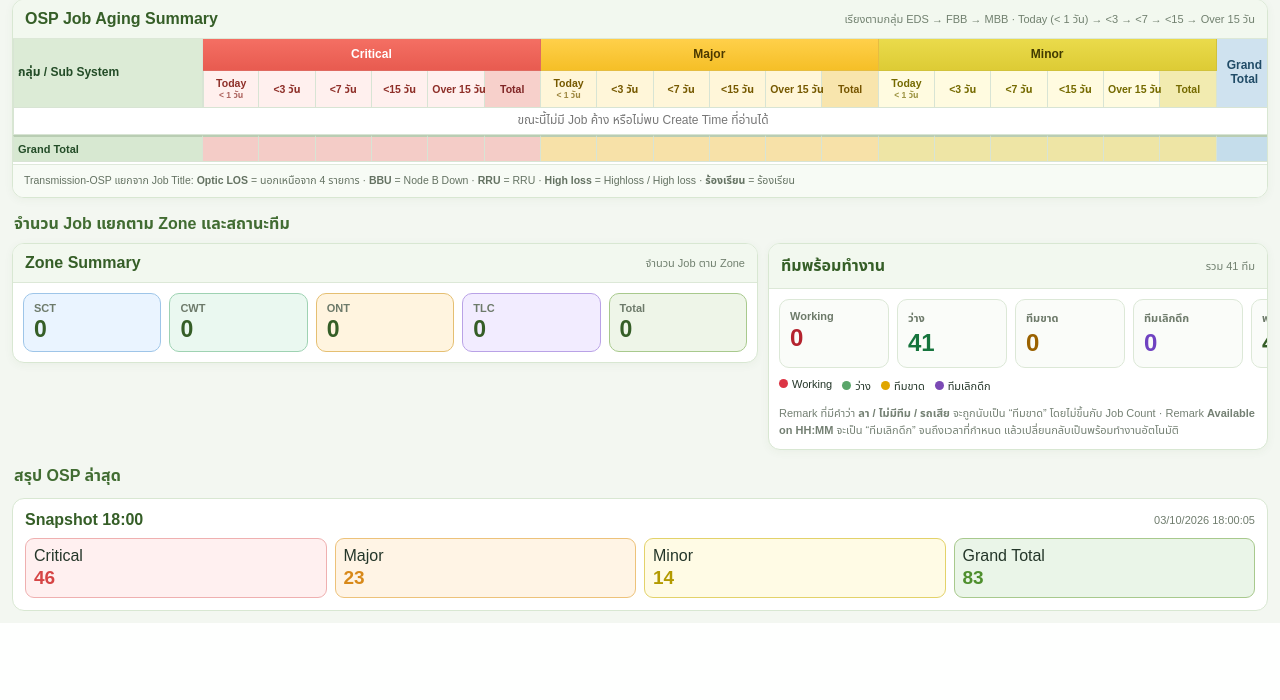
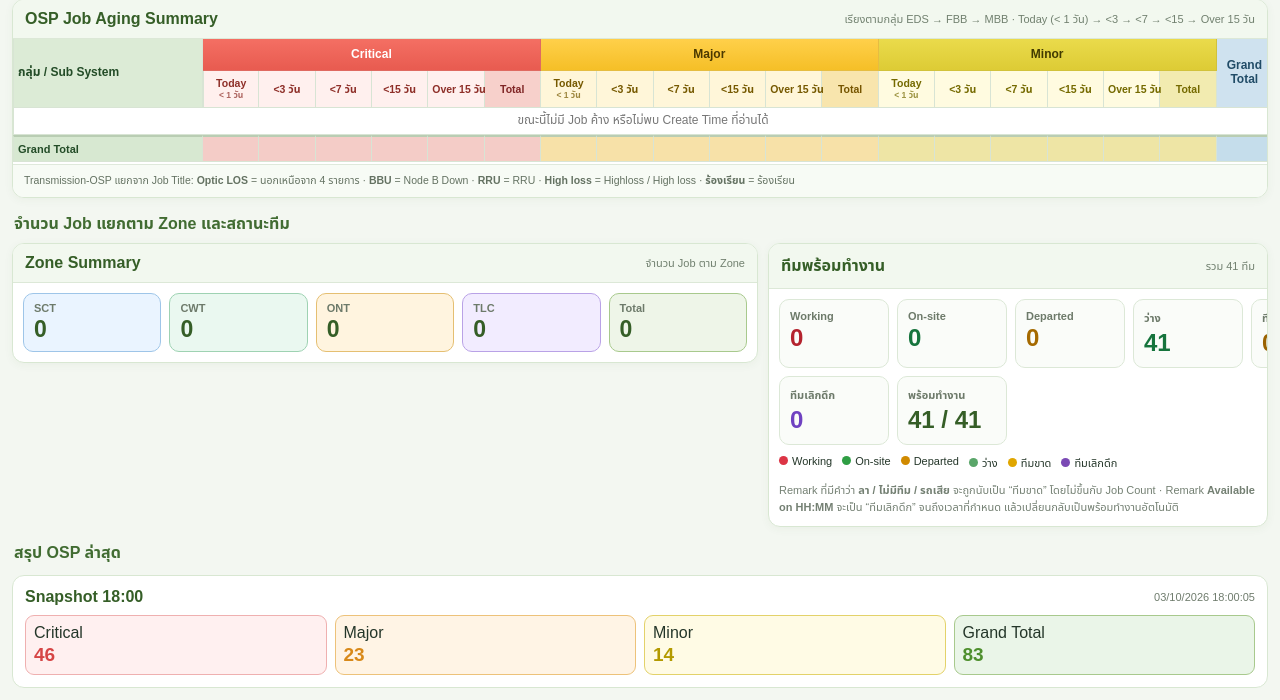
Before and after one commit to parinyko/osp-bkk-dashboard, a Flask app: page / in a window 1280 px wide. Shown: the part 370-1070 px from the top of the page. Before the commit the page ends 993 px from the top, so only its background shows below. Run offline with Flask 3, Linux system fonts and the light colour scheme.

Commit message:
Add files via upload

```diff
--- a/templates/home.html
+++ b/templates/home.html
@@ -28,12 +28,12 @@ h1{margin:0;color:#4f8f18;font-size:28px;font-weight:900}.subtitle{margin-top:4p
     font-weight:900;
     margin-top:2px;
     white-space:nowrap;
-}.working{color:#b4232e}.free{color:#16743d}.missing{color:#9a6200}.late{color:#6f42c1}.ready{color:#355e27}.team-detail{padding:0 10px 10px;font-size:11px;color:#748073}
+}.working{color:#b4232e}.onsite{color:#16743d}.departed{color:#a56a00}.free{color:#16743d}.missing{color:#9a6200}.late{color:#6f42c1}.ready{color:#355e27}.team-detail{padding:0 10px 10px;font-size:11px;color:#748073}
 .zone-summary-panel{max-width:900px}
 .zone-summary-panel .team-cards{grid-template-columns:repeat(5,minmax(105px,1fr));padding:10px}
 .zone-summary-panel .team-stat{padding:8px 10px}
 .zone-summary-panel .team-stat .value{font-size:23px}
-.legend{display:flex;gap:10px;flex-wrap:wrap;padding:0 10px 10px;font-size:11px}.dot{display:inline-block;width:9px;height:9px;border-radius:50%;margin-right:4px}.dot.work{background:#dc3545}.dot.free{background:#5aa66a}.dot.missing{background:#e0a600}.dot.late{background:#7b4ab5}
+.legend{display:flex;gap:10px;flex-wrap:wrap;padding:0 10px 10px;font-size:11px}.dot{display:inline-block;width:9px;height:9px;border-radius:50%;margin-right:4px}.dot.work{background:#dc3545}.dot.onsite{background:#2f9e44}.dot.departed{background:#d08a00}.dot.free{background:#5aa66a}.dot.missing{background:#e0a600}.dot.late{background:#7b4ab5}
 .osp{margin-top:10px;background:#fff;border:1px solid #d8e7d2;border-radius:12px;padding:12px}.osp-head{display:flex;justify-content:space-between;gap:10px;align-items:center}.osp-title{font-weight:900;color:#355e27}.osp-meta{font-size:11px;color:#6f7c6d}.osp-grid{display:grid;grid-template-columns:repeat(4,1fr);gap:8px;margin-top:9px}.osp-item{background:#f5f9f2;border:1px solid #e0eadb;border-radius:9px;padding:8px}.osp-item b{display:block;font-size:19px;color:#355e27;margin-top:2px}.empty{color:#777;font-size:12px}
 @media(max-width:900px){.cards{grid-template-columns:repeat(2,1fr)}.nav{grid-template-columns:1fr}.grid-2{grid-template-columns:1fr}.team-cards{grid-template-columns:repeat(2,1fr)}.ready-total{
     font-size:18px !important;
@@ -255,9 +255,9 @@ h1{margin:0;color:#4f8f18;font-size:28px;font-weight:900}.subtitle{margin-top:4p
 <div class="section-title">จำนวน Job แยกตาม Zone และสถานะทีม</div>
 <section class="grid-2">
 <div class="panel zone-summary-panel"><div class="panel-head"><div class="panel-title">Zone Summary</div><div class="panel-note">จำนวน Job ตาม Zone</div></div><div class="team-cards zone-cards">{% for r in zone_summary if r.zone != 'Total' %}<div class="team-stat zone-click"><div class="label">{{ r.zone }}</div><div class="value ready">{{ r.jobs }}</div></div>{% endfor %}{% for r in zone_summary if r.zone == 'Total' %}<div class="team-stat total-zone"><div class="label">Total</div><div class="value ready">{{ r.jobs }}</div></div>{% endfor %}</div></div>
-<div class="panel"><div class="panel-head"><div class="panel-title">ทีมพร้อมทำงาน</div><div class="panel-note">รวม {{ team_summary.total }} ทีม</div></div><div class="team-cards"><div class="team-stat"><div class="label">Working</div><div class="value working">{{ team_summary.working }}</div></div><div class="team-stat"><div class="label">ว่าง</div><div class="value free">{{ team_summary.free }}</div></div><div class="team-stat"><div class="label">ทีมขาด</div><div class="value missing">{{ team_summary.missing }}</div></div><div class="team-stat"><div class="label">ทีมเลิกดึก</div><div class="value late">{{ team_summary.late }}</div></div><div class="team-stat"><div class="label">พร้อมทำงาน</div><div class="value ready ready-total">
+<div class="panel"><div class="panel-head"><div class="panel-title">ทีมพร้อมทำงาน</div><div class="panel-note">รวม {{ team_summary.total }} ทีม</div></div><div class="team-cards"><div class="team-stat"><div class="label">Working</div><div class="value working">{{ team_summary.working }}</div></div><div class="team-stat"><div class="label">On-site</div><div class="value onsite">{{ team_summary.onsite }}</div></div><div class="team-stat"><div class="label">Departed</div><div class="value departed">{{ team_summary.departed }}</div></div><div class="team-stat"><div class="label">ว่าง</div><div class="value free">{{ team_summary.free }}</div></div><div class="team-stat"><div class="label">ทีมขาด</div><div class="value missing">{{ team_summary.missing }}</div></div><div class="team-stat"><div class="label">ทีมเลิกดึก</div><div class="value late">{{ team_summary.late }}</div></div><div class="team-stat"><div class="label">พร้อมทำงาน</div><div class="value ready ready-total">
     {{ team_summary.ready }} / {{ team_summary.total }}
-</div></div></div><div class="legend"><span><i class="dot work"></i>Working</span><span><i class="dot free"></i>ว่าง</span><span><i class="dot missing"></i>ทีมขาด</span><span><i class="dot late"></i>ทีมเลิกดึก</span></div><div class="team-detail">Remark ที่มีคำว่า <b>ลา / ไม่มีทีม / รถเสีย</b> จะถูกนับเป็น “ทีมขาด” โดยไม่ขึ้นกับ Job Count · Remark <b>Available on HH:MM</b> จะเป็น “ทีมเลิกดึก” จนถึงเวลาที่กำหนด แล้วเปลี่ยนกลับเป็นพร้อมทำงานอัตโนมัติ</div></div>
+</div></div></div><div class="legend"><span><i class="dot work"></i>Working</span><span><i class="dot onsite"></i>On-site</span><span><i class="dot departed"></i>Departed</span><span><i class="dot free"></i>ว่าง</span><span><i class="dot missing"></i>ทีมขาด</span><span><i class="dot late"></i>ทีมเลิกดึก</span></div><div class="team-detail">Remark ที่มีคำว่า <b>ลา / ไม่มีทีม / รถเสีย</b> จะถูกนับเป็น “ทีมขาด” โดยไม่ขึ้นกับ Job Count · Remark <b>Available on HH:MM</b> จะเป็น “ทีมเลิกดึก” จนถึงเวลาที่กำหนด แล้วเปลี่ยนกลับเป็นพร้อมทำงานอัตโนมัติ</div></div>
 </section>
 
 <div class="section-title">สรุป OSP ล่าสุด</div>
```
